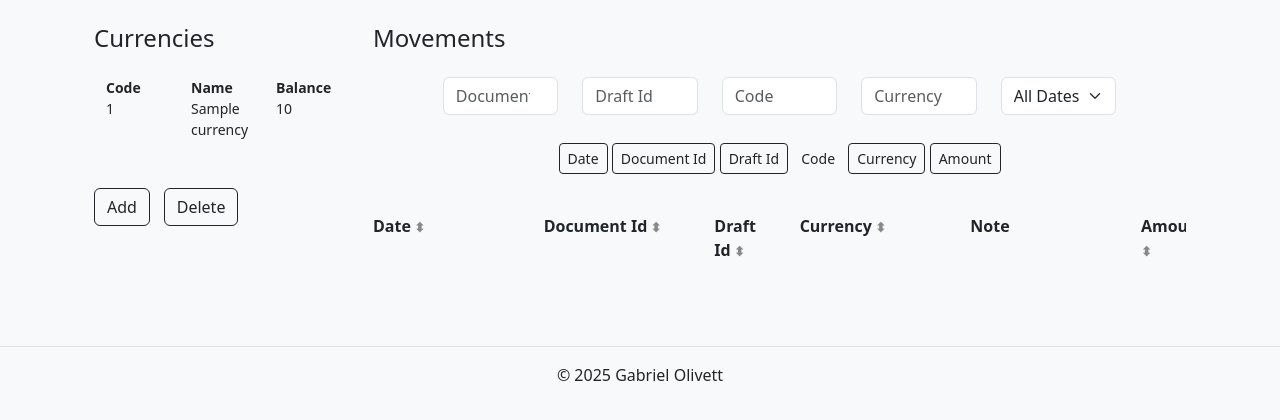
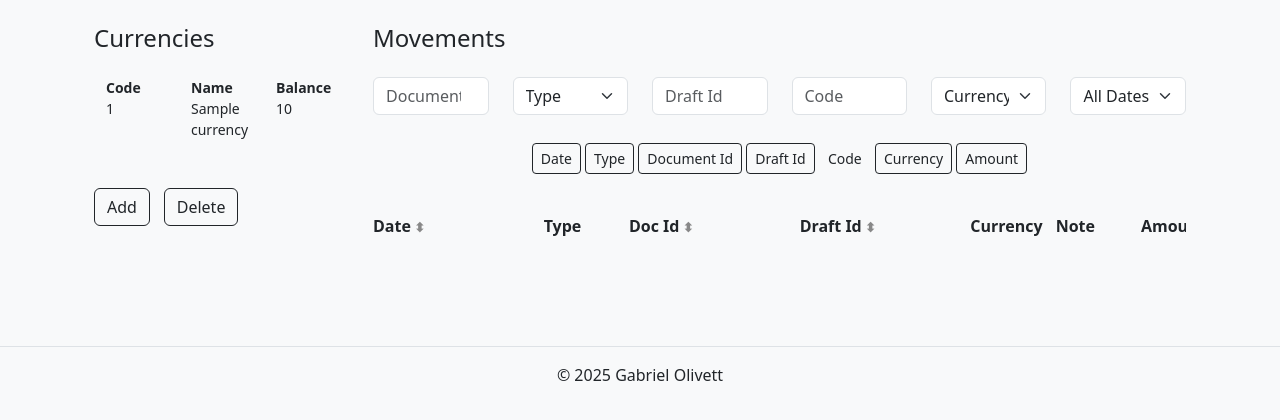
Before and after one commit to Gaboaom30/cs50_finalproject, a Python web app: template templates/currencies.html in a window 1280 px wide. Shown: the part 152-572 px from the top of the page. Run offline with Jinja, Linux system fonts and the light colour scheme; the template is opened without the code that fills it: most values are stand-ins (such as "Sample title", 1, 10 or a date in 2020).

Commit message:
finishing touches

```diff
--- a/templates/currencies.html
+++ b/templates/currencies.html
@@ -28,7 +28,7 @@
 
             {% for currency in currencies %}
                 <div class="row" style="text-align: left;">
-                    <div class="col small">{{ currency.Id }}</div>
+                    <div class="col small">{{ currency.id }}</div>
                     <div class="col small">{{ currency.name | capitalize }}</div>
                     <div class="col small">{{ currency.balance }}</div>
                 </div>
@@ -69,13 +69,25 @@
                     <input type="number" id="document-id-filter" class="form-control" placeholder="Document Id">
                 </div>
                 <div class="col-12 col-md-2">
+                    <select id="type-filter" class="form-select">
+                        <option value="">Type</option>
+                        <option value="income">Income</option>
+                        <option value="expense">Expense</option>
+                    </select>
+                </div>
+                <div class="col-12 col-md-2">
                     <input type="number" id="draft-id-filter" class="form-control" placeholder="Draft Id">
                 </div>
                 <div class="col-12 col-md-2">
                     <input type="number" id="code-filter" class="form-control" placeholder="Code">
                 </div>
                 <div class="col-12 col-md-2">
-                    <input type="text" id="currency-filter" class="form-control" placeholder="Currency">
+                    <select id="currency-filter"  class="form-select">
+                        <option value="">Currency</option>
+                        {% for currency in currencies %}
+                        <option value="{{currency['name']}}"> {{ currency['name']}}</option>
+                        {%endfor%}
+                    </select>
                 </div>
                  <div class="col-12 col-md-2 pb-1">
                     <select id="date-filter" class="form-select">
@@ -97,6 +109,9 @@
             <div class="mb-3">
                 <input type="checkbox" class="toggle-col btn-check" id="btn-check-1" data-target="col-date" autocomplete="off" checked>
                 <label class="btn btn-sm" for="btn-check-1">Date</label>
+
+                <input type="checkbox" class="toggle-col btn-check" id="btn-check-7" data-target="col-type" autocomplete="off" checked>
+                <label class="btn btn-sm" for="btn-check-7">Type</label>
 
                 <input type="checkbox" class="toggle-col btn-check" id="btn-check-2" data-target="col-docId" autocomplete="off" checked>
                 <label class="btn btn-sm" for="btn-check-2">Document Id</label>
@@ -120,12 +135,13 @@
                     <div class="mt-4 ">
                         <div class="row fw-bold" style="text-align: left;">
                             <div class="col-2 sort-header col-date" data-sort="date">Date</div>
-                            <div class="col-2 sort-header col-docId" data-sort="document_id">Document Id</div>
-                            <div class="col-1 sort-header col-draftId" data-sort="draft_id">Draft Id</div>
+                            <div class="col-1 sort header col-type" data-sort="type">Type</div>
+                            <div class="col-2 sort-header col-docId" data-sort="document_id">Doc Id</div>
+                            <div class="col-2 sort-header col-draftId" data-sort="draft_id">Draft Id</div>
                             <div class="col-1 sort-header col-code" data-sort="payment_method_id">Code</div>
-                            <div class="col-2 sort-header col-currency" data-sort="name">Currency</div>
-                            <div class="col-2 col-note" data-sort="note">Note</div>
-                            <div class="col-1 sort-header col-amount" data-sort="amount">Amount</div>
+                            <div class="col-1 col-currency" data-sort="name">Currency</div>
+                            <div class="col-1 col-note" data-sort="note">Note</div>
+                            <div class="col-2 sort-header col-amount" data-sort="amount">Amount</div>
                         </div>
                     </div>
                     <div id="inventory-data" style="text-align: left;"> </div>
@@ -160,6 +176,7 @@
         const dateFilter = document.getElementById("date-filter");
         const startDateInput = document.getElementById("start-date");
         const endDateInput = document.getElementById("end-date");
+        const typeFilter = document.getElementById("type-filter");
         let currentPage = 1;
 
         const addCurrency = document.getElementById("add-currency");
@@ -220,12 +237,13 @@
                     html += `
                         <div class="row resizable-row py-2 border-bottom">
                             <div class="col-2 small col-date">${formatDate(item.date)}</div>
+                            <div class="col-1 small col-type">${capitalize(item.type)}</div>
                             <div class="col-2 small col-docId">${item.document_id}</div>
-                            <div class="col-1 small col-draftId">${item.draft_id}</div>
+                            <div class="col-2 small col-draftId">${item.draft_id}</div>
                             <div class="col-1 small col-code">${item.payment_method_id}</div>
-                            <div class="col-2 small col-currency">${capitalize(item.name)}</div>
-                            <div class="col-2 small col-note">${capitalize(item.note)}</div>
-                            <div class="col-1 small col-amount">${(item.amount).toFixed(1)}</div>
+                            <div class="col-1 small col-currency">${capitalize(item.name)}</div>
+                            <div class="col-1 small col-note">${capitalize(item.note)}</div>
+                            <div class="col-2 small col-amount">${(item.amount).toFixed(1)}</div>
                             <div class="resize-handle"></div>
                         </div>
                     `;
@@ -274,7 +292,7 @@
                     btn.className = `btn ${currentPageParam + i === currentPage ? "btn-primary" : "btn-outline-primary"}`;
                     btn.addEventListener("click", () => {
                         currentPage = currentPageParam + i;
-                        runSearch();
+                        runsearch();
                     });
                     container.appendChild(btn);
                 }
@@ -286,7 +304,7 @@
                 last.className = `btn ${currentPageParam === totalPages ? "btn-primary" : "btn-outline-primary"}`;
                 last.addEventListener("click", () => {
                     currentPage = totalPages;
-                    runSearch();
+                    runsearch();
                 });
                 container.appendChild(last);
             }
@@ -313,6 +331,7 @@
             const date = dateFilter.value;
             const startDate = startDateInput.value;
             const endDate = endDateInput.value;
+            const type = typeFilter.value;
 
             const params = new URLSearchParams({
                 document_id: documentId,
@@ -325,6 +344,7 @@
                 page: currentPage,
                 sort_by: currentSortField,
                 sort_dir: currentSortDirection,
+                type: type,
             });
 
             fetch(`/currencies_movements?${params}`)
@@ -353,6 +373,7 @@
             documentIdFilter.addEventListener("input", runsearch);
             draftIdFilter.addEventListener("input", runsearch);
             codeFilter.addEventListener("input", runsearch);
+            typeFilter.addEventListener("input", runsearch);
             currencyFilter.addEventListener("input", runsearch);
             dateFilter.addEventListener("change", () => {
                 if (dateFilter.value === "custom") {
```
Also changed, not shown: app.py (+70 -49 lines), databases.db, 1 other file.
